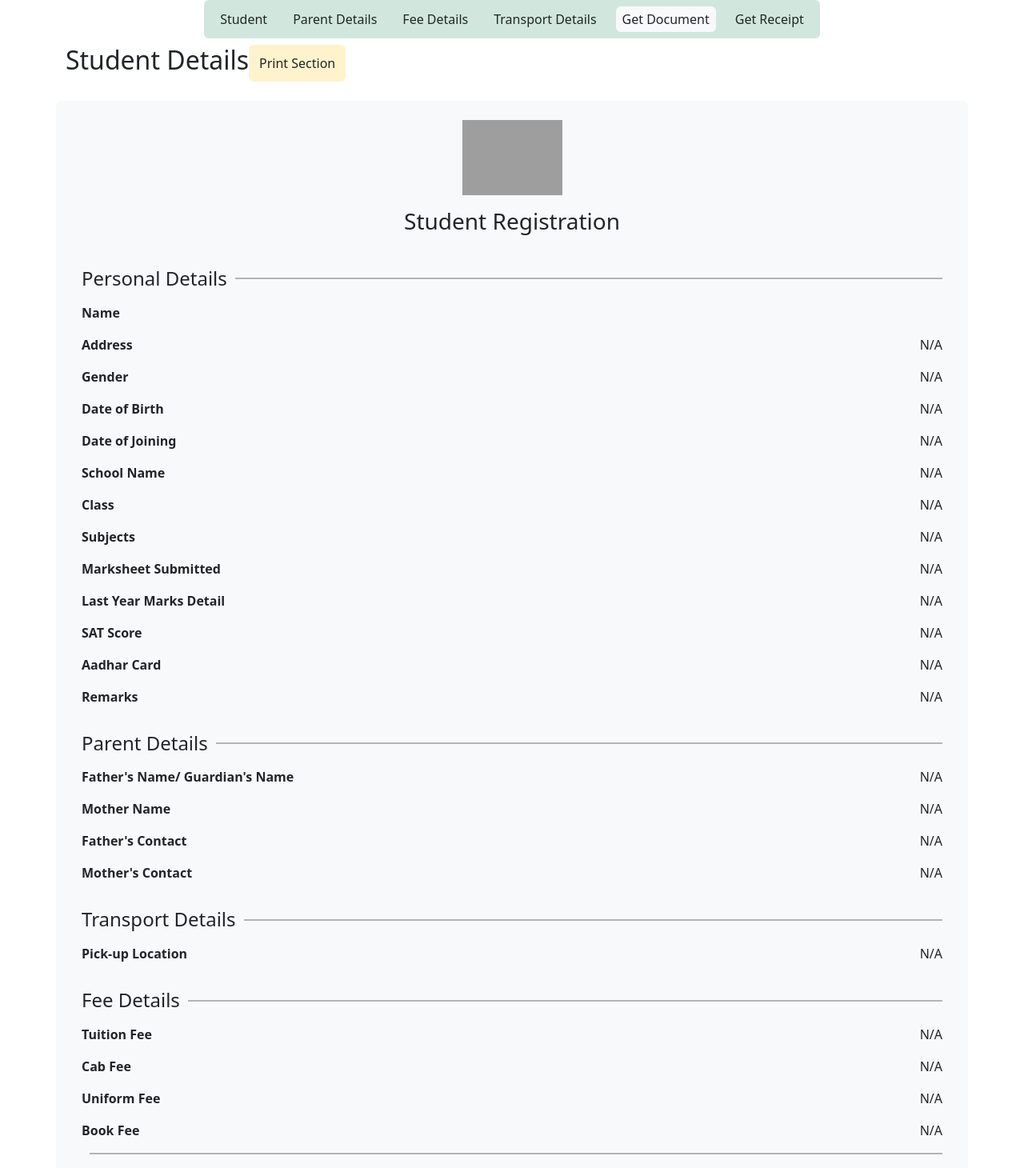
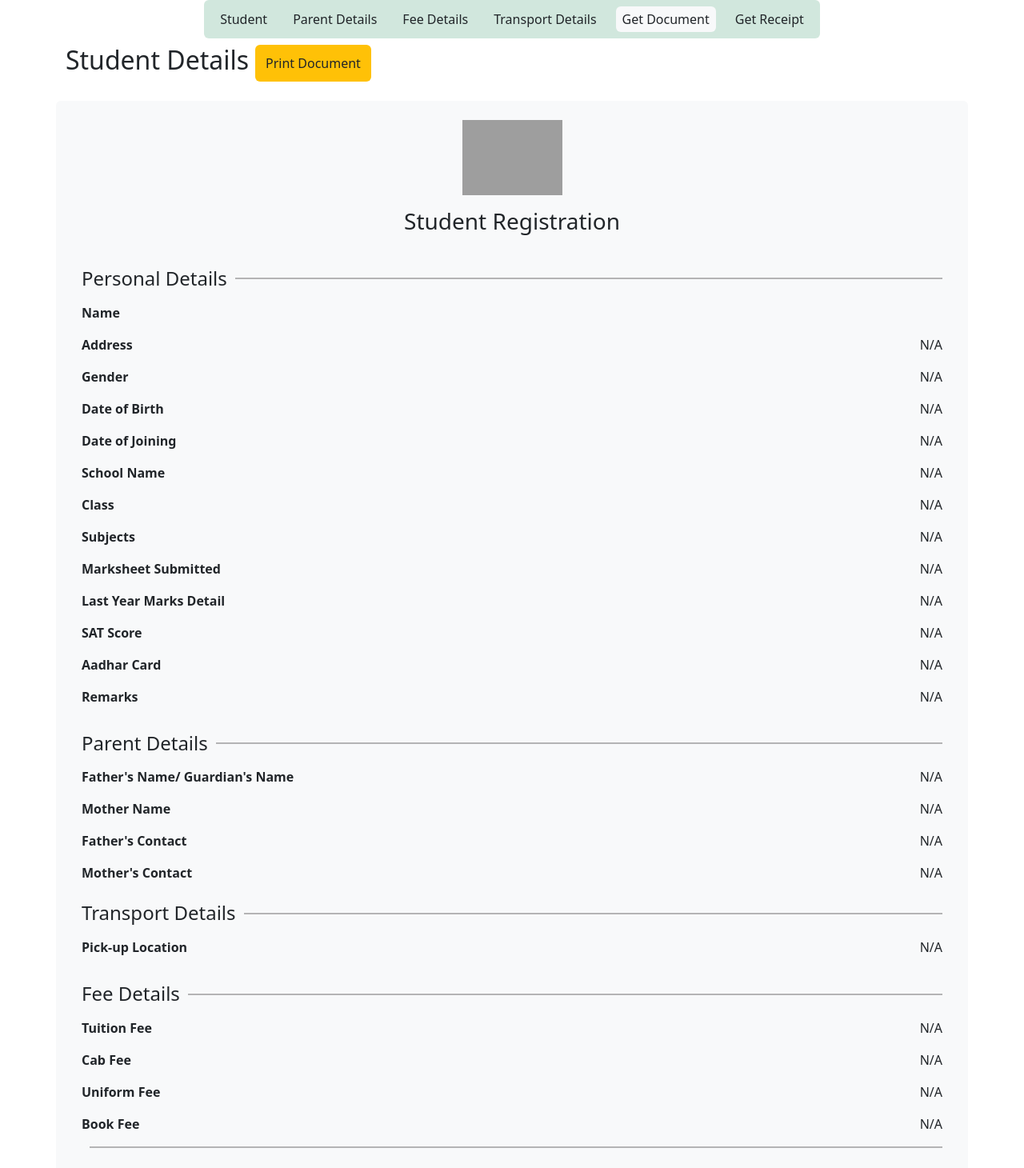
Before and after one commit to Nitinsha58/BasuSystem, a Django app: template registration/templates/registration/student_reg_doc.html in a window 1280 px wide. Shown: the part 101-1561 px from the top of the page at 80% size. Run offline with Django 3.2, Linux system fonts and the light colour scheme; the template is opened without the code that fills it, so the values that code supplies are empty; grey boxes are pictures that could not be loaded.

Commit message:
update document print color

```diff
--- a/registration/templates/registration/student_reg_doc.html
+++ b/registration/templates/registration/student_reg_doc.html
@@ -21,7 +21,7 @@
 
     <div class="my-4 mt-2 container-sm d-flex">
         <h2 class="fw-normal text-dark">Student Details </h2>
-        <button class="btn bg-warning-subtle" onclick="printDiv('student_reg_doc')">Print Section</button>
+        <button class="btn bg-warning ms-2" onclick="printDiv('student_reg_doc')">Print Document</button>
     </div>
 
 
@@ -230,7 +230,7 @@
             </div>
         </div>
 
-        <div class="mt-3 px-2">
+        <div class="mt-2 px-2">
             <div class="d-flex mb-3" style="width: 100%; align-items: center;">
                 <h4 class="mb-0">Transport Details</h4>
                 <div style="flex-grow: 1; border-bottom: 2px solid rgba(105, 105, 105, 0.477); margin-left: 10px;">
@@ -447,6 +447,11 @@
         window.print();
         document.body.innerHTML = originalContent;
     }
+
+    window.onbeforeprint = function() {
+        printDiv('student_reg_doc')
+        alert('Printing');
+    };
 </script>
 
 {% endblock dashboard %}
```
